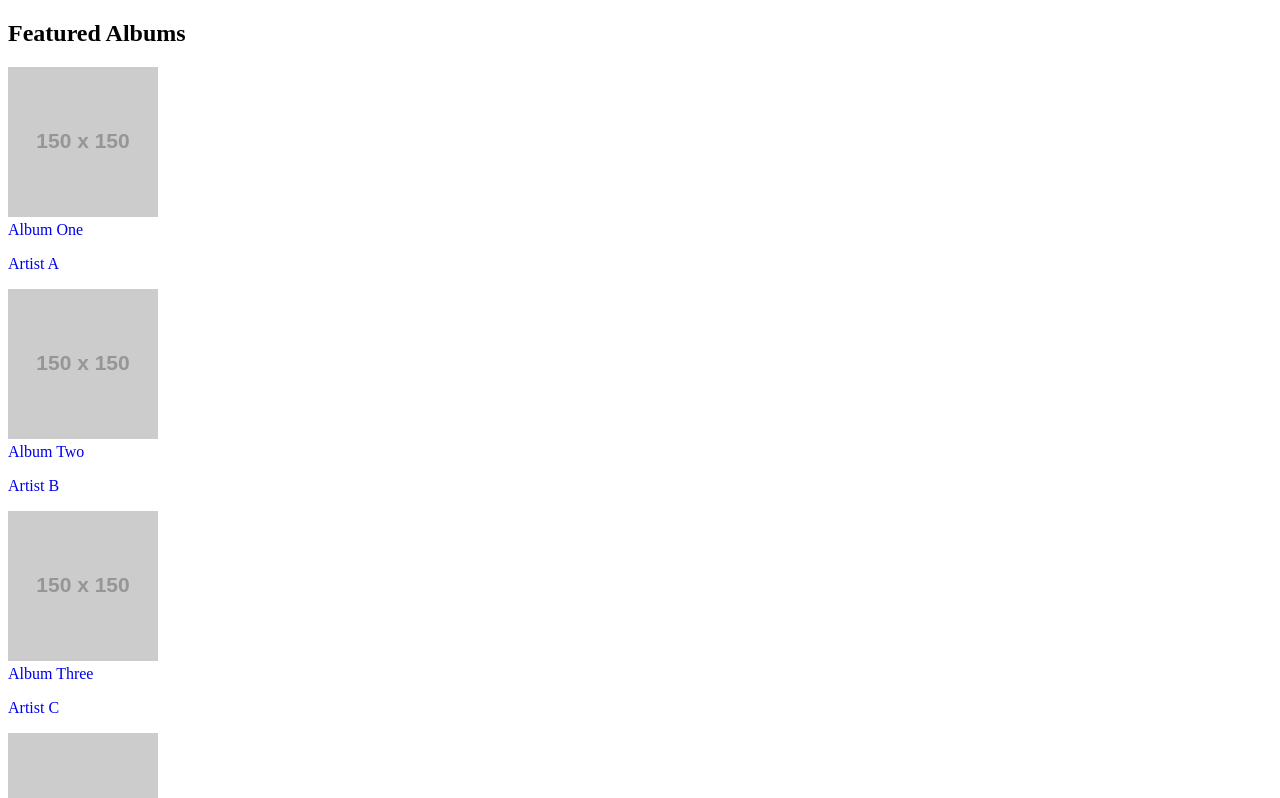
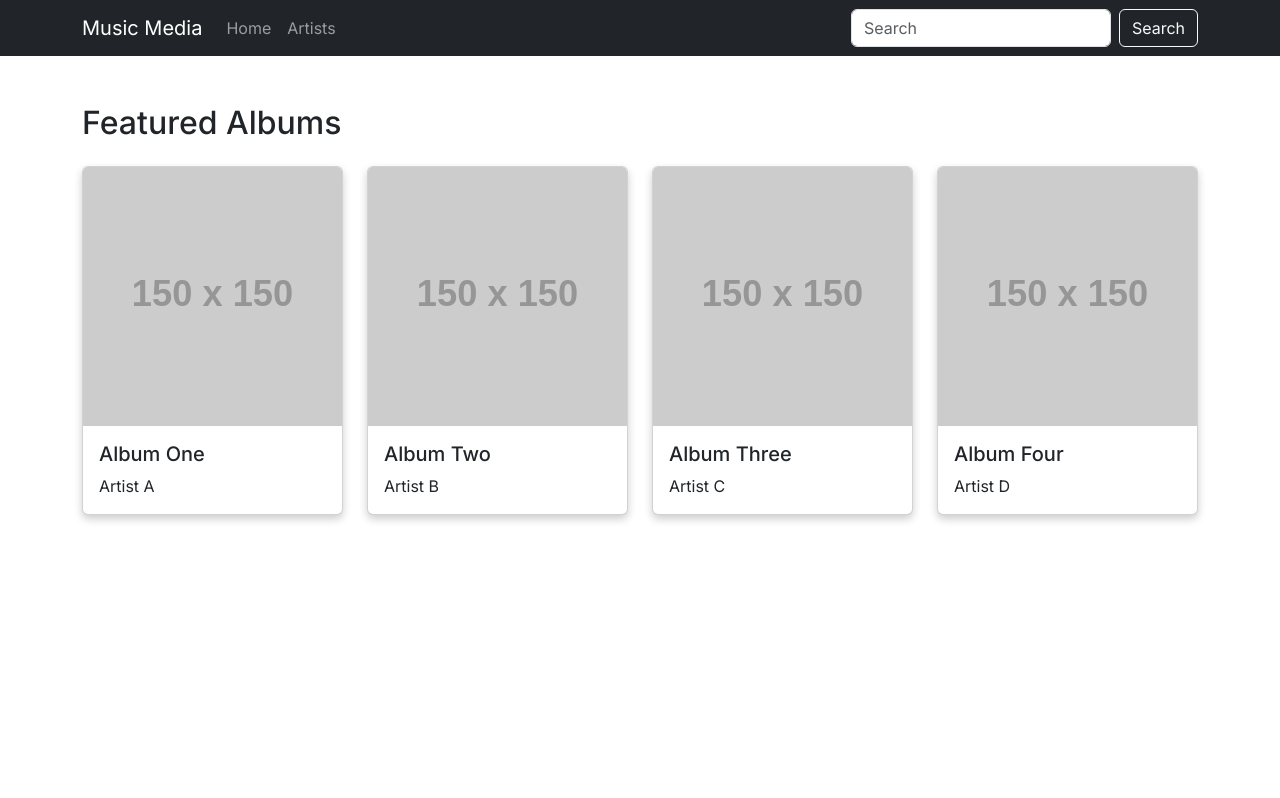
Before and after one commit to Motokimori/music-media-site, a Next.js app: page / in a window 1280 px wide. Shown: the top 798 px of the page. Built offline with nearby package versions, Linux system fonts and the light colour scheme.

Commit message:
Revert layout.tsx and page.tsx, remove public/index.html

```diff
--- a/src/app/layout.tsx
+++ b/src/app/layout.tsx
@@ -1,3 +1,17 @@
+import "bootstrap/dist/css/bootstrap.min.css";
+import type { Metadata } from "next";
+import { Inter } from "next/font/google";
+import Header from "@/src/components/Header";
+import "./globals.css";
+import "./custom.scss";
+
+const inter = Inter({ subsets: ["latin"] });
+
+export const metadata: Metadata = {
+  title: "Music Media Site",
+  description: "Discover new music and artists",
+};
+
 export default function RootLayout({
   children,
 }: Readonly<{
@@ -5,7 +19,10 @@ export default function RootLayout({
 }>) {
   return (
     <html lang="en">
-      <body>{children}</body>
+      <body className={inter.className}>
+        <Header />
+        {children}
+      </body>
     </html>
   );
 }
```
Also changed, not shown: public/index.html (deleted, +0 -10 lines), src/app/page.tsx (line endings or trailing spaces).
